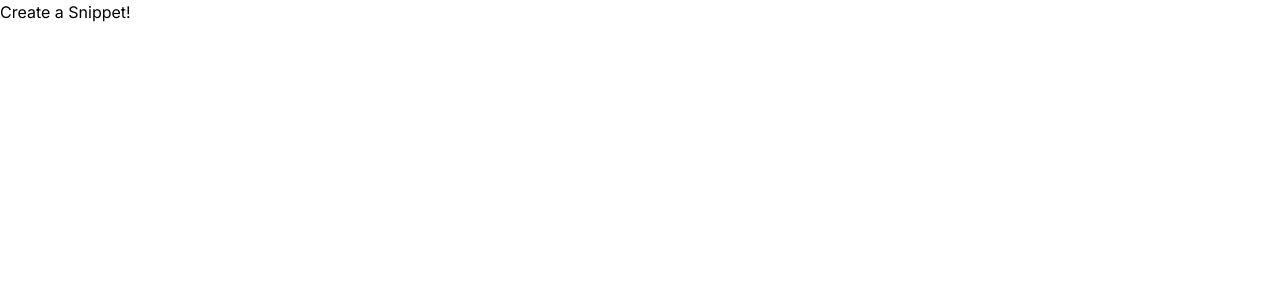
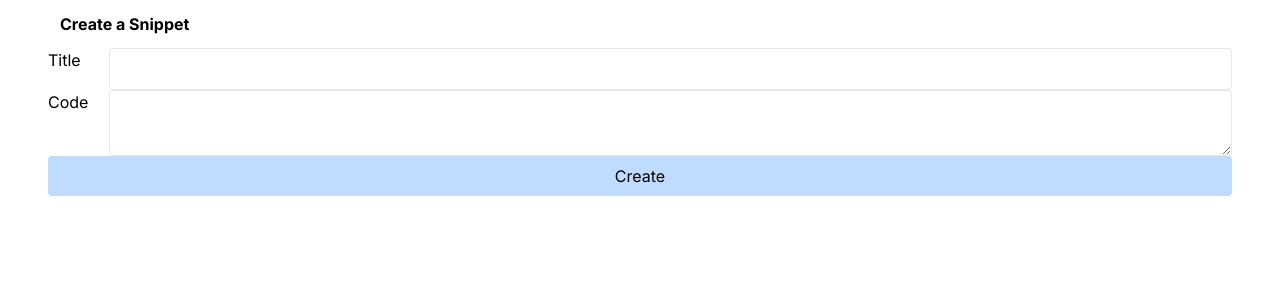
Before and after one commit to koollevert/next-snippet-share, a Next.js app: page /snippets/new in a window 1280 px wide. Shown: the top 300 px of the page. Built offline with nearby package versions, Linux system fonts and the light colour scheme.

Commit message:
Add prima client

```diff
--- a/src/app/layout.tsx
+++ b/src/app/layout.tsx
@@ -16,7 +16,11 @@ export default function RootLayout({
 }>) {
   return (
     <html lang="en">
-      <body className={inter.className}>{children}</body>
+      <body className={inter.className}>
+        <div className="container mx-auto px-12">
+          {children}
+        </div>
+        </body>
     </html>
   );
 }
--- a/src/app/snippets/new/page.tsx
+++ b/src/app/snippets/new/page.tsx
@@ -1,7 +1,32 @@
 export default function SnippetCreatePage(){
     return(
-        <div>
-            Create a Snippet!
-        </div>
+        <form>
+            <h3 className="font-bold m-3">Create a Snippet</h3>
+            <div className="flex flex-col gap">
+                <div className="flex gap-4">
+                    <label className="w-12" htmlFor="title">
+                        Title
+                    </label>
+                    <input
+                        name="title"
+                        className="border rounded p-2 w-full"
+                        id="title"
+                    />
+                </div>
+                <div className="flex gap-4">
+                    <label className="w-12" htmlFor="code">
+                        Code
+                    </label>
+                    <textarea
+                        name="code"
+                        className="border rounded p-2 w-full"
+                        id="code"
+                    />
+                </div>
+                <button type="submit" className="rounded p-2 bg-blue-200">
+                    Create
+                </button>
+            </div>
+        </form>
     )
 }
```
